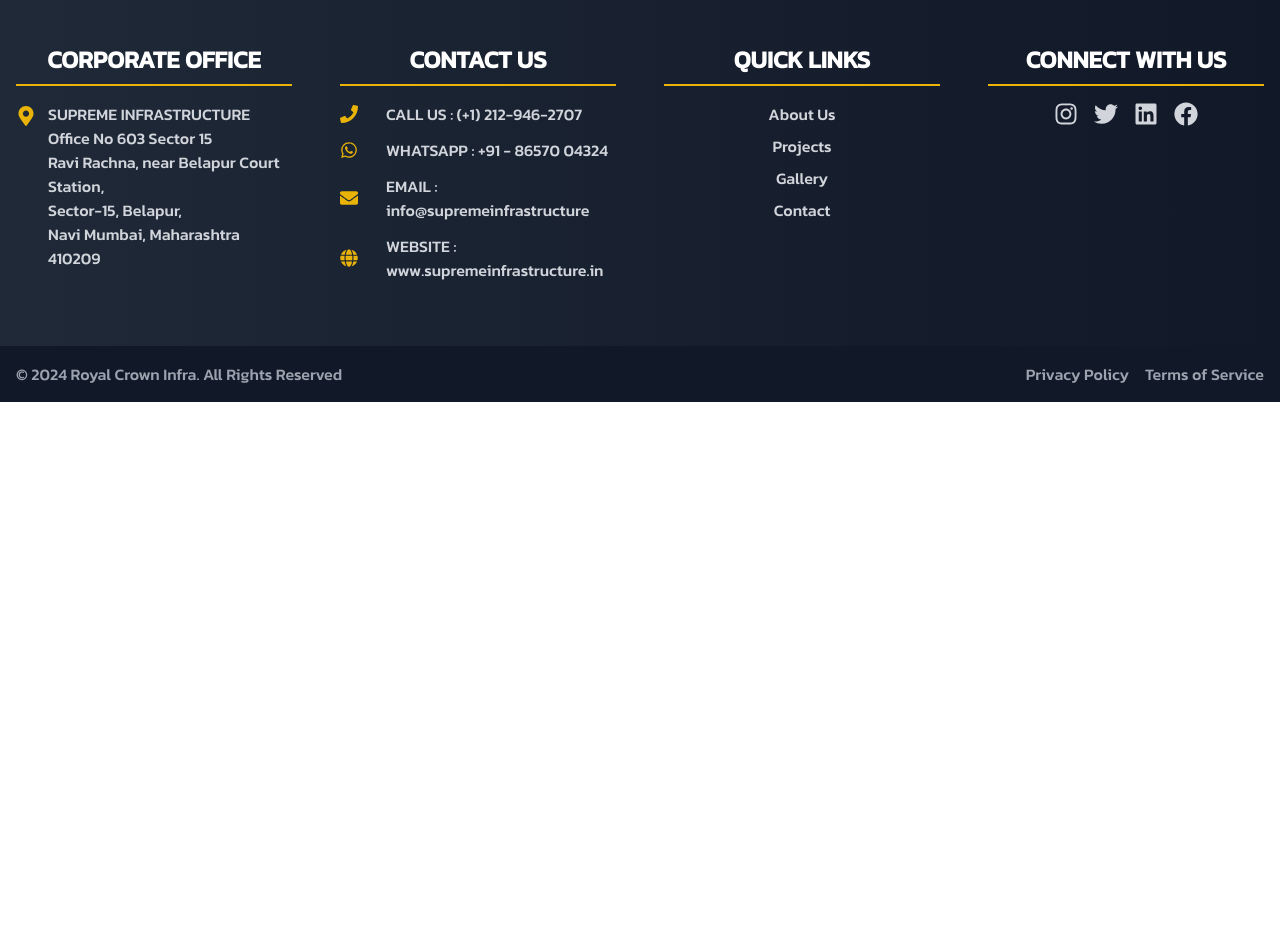
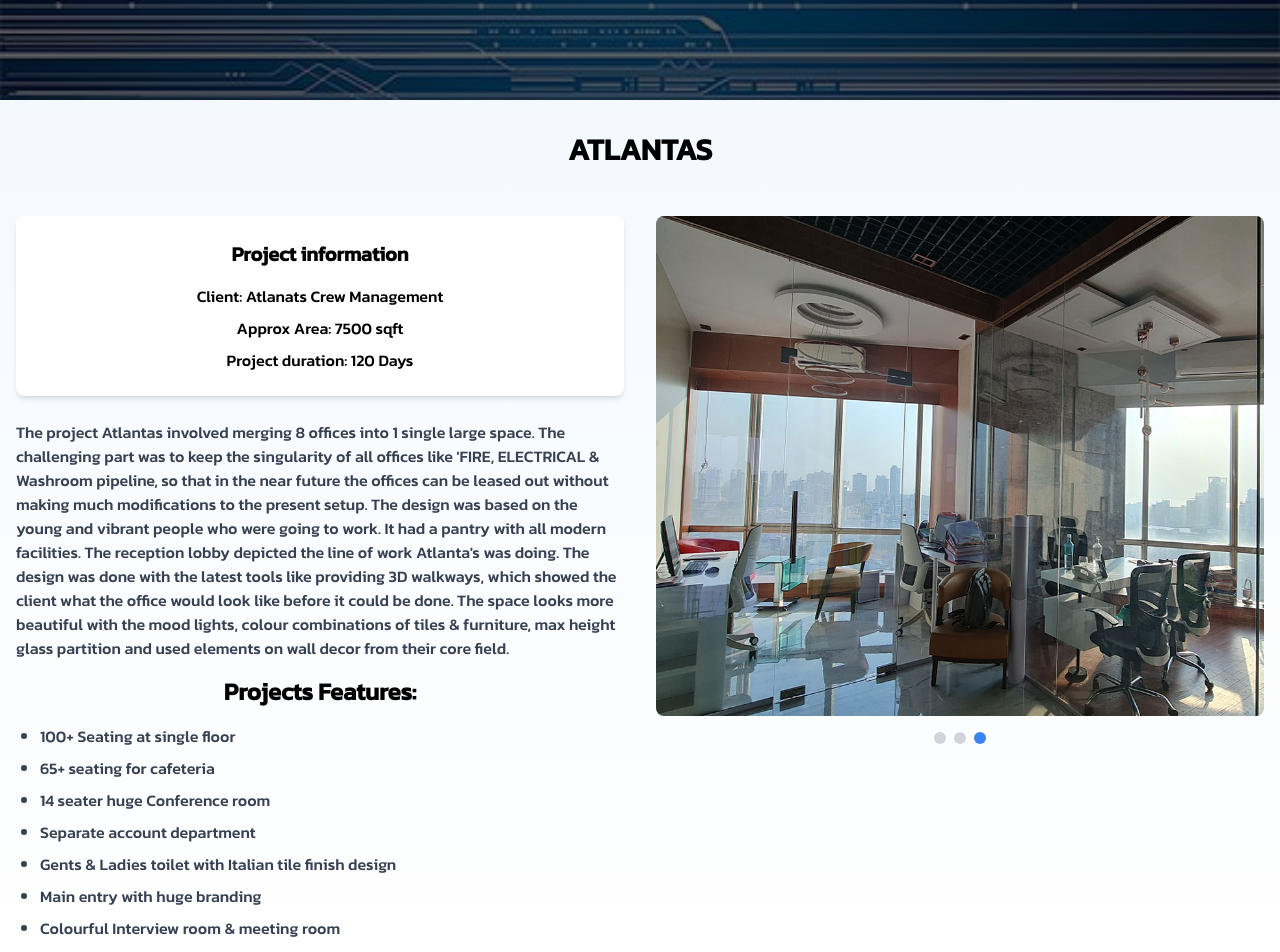
Before and after one commit to AkshayKalamkarr/supremeinfrastructure, a Next.js app: page /project/ATLANTAS in a window 1280 px wide. Shown: the part 300-1252 px from the top of the page. Before the commit the page ends 800 px from the top, so only its background shows below. Built offline with nearby package versions, Linux system fonts and the light colour scheme.

Commit message:
new code

```diff
--- a/app/project/ATLANTAS/page.jsx
+++ b/app/project/ATLANTAS/page.jsx
@@ -1,9 +1,104 @@
-import React from 'react'
+'use client'
+import React, { useState, useEffect } from 'react';
+import { motion, AnimatePresence } from 'framer-motion';
 
-const page = () => {
+const images = [
+  '/images/projects/COACT/coact-1.jpg',
+  '/images/projects/COACT/coact-2.jpg',
+  '/images/projects/COACT/coact-2.jpg',
+];
+
+const Atlantas = () => {
+  const [currentImageIndex, setCurrentImageIndex] = useState(0);
+
+  useEffect(() => {
+    const interval = setInterval(() => {
+      setCurrentImageIndex((prevIndex) => (prevIndex + 1) % images.length);
+    }, 2000);
+
+    return () => clearInterval(interval);
+  }, []);
+
   return (
-    <div className='text-red-700 text-center mt-64 bg-yellow-200 '>atlantas</div>
-  )
-}
+    <div className="min-h-screen bg-gradient-to-b from-blue-50 to-white">
+      <div className="h-[40vh] md:h-[50vh] bg-cover bg-center relative" style={{ backgroundImage: "url('/images/projects/COACT/bg-coact.jpg')" }}>
+        <div className="absolute inset-0 bg-black bg-opacity-60 flex items-center justify-center">
+          <motion.h1
+            initial={{ opacity: 0, y: -50 }}
+            animate={{ opacity: 1, y: 0 }}
+            transition={{ duration: 1 }}
+            className="text-2xl md:text-5xl lg:text-6xl font-extrabold text-white text-center leading-tight px-4"
+          >
+            <span className="text-blue-400">ATLANTAS PROJECT</span>
+          </motion.h1>
+        </div>
+      </div>
 
-export default page
+      <div className="container mx-auto px-4 py-8">
+        <h1 className="text-2xl md:text-3xl font-bold text-center mb-8 md:mb-12">ATLANTAS</h1>
+
+        <div className="flex flex-col lg:flex-row gap-8">
+          <div className="lg:w-1/2 space-y-6">
+            <div className="bg-white shadow-md rounded-lg p-4 md:p-6">
+              <h2 className="text-xl font-semibold mb-4 text-center">Project information</h2>
+              <ul className="space-y-2 text-center">
+                <li><span className="font-medium">Client:</span> Atlanats Crew Management</li>
+                <li><span className="font-medium">Approx Area:</span> 7500 sqft</li>
+                <li><span className="font-medium">Project duration:</span> 120 Days</li>
+              </ul>
+            </div>
+
+            <div className="space-y-4 text-sm md:text-base">
+              <p className="text-gray-700">
+                The project Atlantas involved merging 8 offices into 1 single large space. The challenging part was to keep the singularity of all offices like 'FIRE, ELECTRICAL & Washroom pipeline, so that in the near future the offices can be leased out without making much modifications to the present setup. The design was based on the young and vibrant people who were going to work. It had a pantry with all modern facilities. The reception lobby depicted the line of work Atlanta's was doing. The design was done with the latest tools like providing 3D walkways, which showed the client what the office would look like before it could be done.
+
+                The space looks more beautiful with the mood lights, colour combinations of tiles & furniture, max height glass partition and used elements on wall decor from their core field.
+              </p>
+              <div className="text-gray-700">
+                <h3 className='text-black font-bold text-center text-xl md:text-2xl mb-4'>Projects Features:</h3>
+                <ul className="list-disc pl-6 space-y-2">
+                  <li>100+ Seating at single floor</li>
+                  <li>65+ seating for cafeteria</li>
+                  <li>14 seater huge Conference room</li>
+                  <li>Separate account department</li>
+                  <li>Gents & Ladies toilet with Italian tile finish design</li>
+                  <li>Main entry with huge branding</li>
+                  <li>Colourful Interview room & meeting room</li>
+                </ul>
+              </div>
+            </div>
+          </div>
+
+          <div className="lg:w-1/2 mt-8 lg:mt-0">
+            <div className="relative h-64 md:h-96 lg:h-[500px]">
+              <AnimatePresence initial={false}>
+                <motion.img
+                  key={currentImageIndex}
+                  src={images[currentImageIndex]}
+                  alt={`Atlantas Project Image ${currentImageIndex + 1}`}
+                  className="absolute inset-0 w-full h-full object-cover rounded-lg"
+                  initial={{ opacity: 0 }}
+                  animate={{ opacity: 1 }}
+                  exit={{ opacity: 0 }}
+                  transition={{ duration: 0.5 }}
+                />
+              </AnimatePresence>
+            </div>
+
+            <div className="flex justify-center mt-4">
+              {images.map((_, index) => (
+                <button
+                  key={index}
+                  className={`w-2 h-2 md:w-3 md:h-3 rounded-full mx-1 ${index === currentImageIndex ? 'bg-blue-500' : 'bg-gray-300'}`}
+                  onClick={() => setCurrentImageIndex(index)}
+                />
+              ))}
+            </div>
+          </div>
+        </div>
+      </div>
+    </div>
+  );
+};
+
+export default Atlantas;
```
